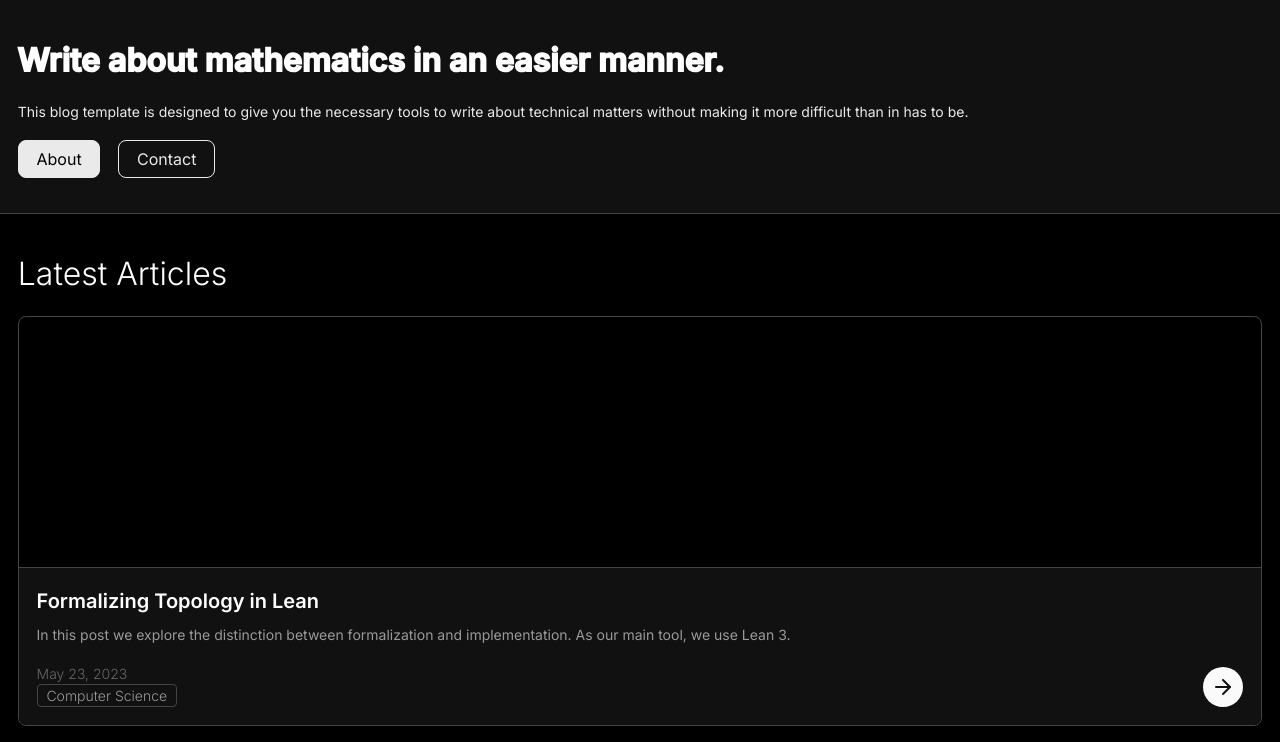
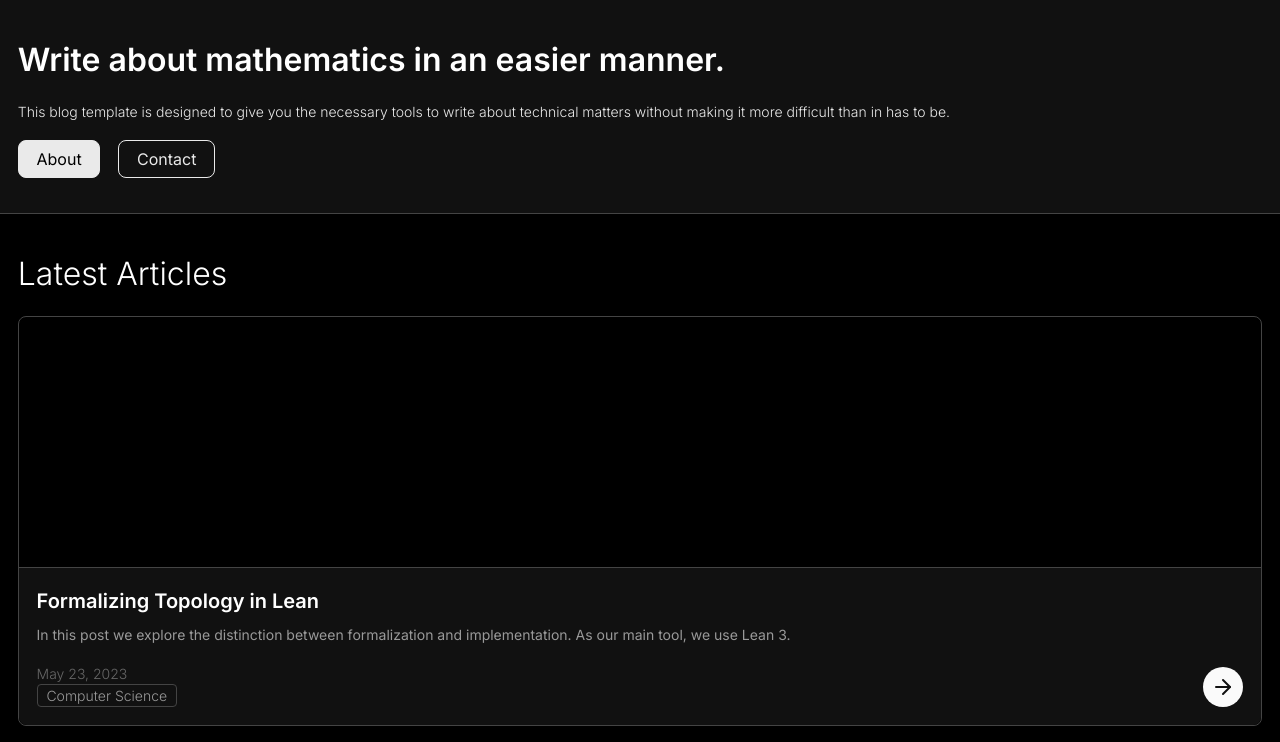
Before and after one commit to MiltMont/Functorial, a Next.js app: page / in a window 1280 px wide. Shown: the top 742 px of the page. Built offline with nearby package versions, Linux system fonts and the light colour scheme.

Commit message:
Added Grid utility component

```diff
--- /dev/null
+++ b/components/utils/Grid.tsx
@@ -0,0 +1,25 @@
+import styled from "styled-components";
+import theme from "../../styles/Theme";
+
+type Props = {
+  align?: "start" | "center" | "end" | "stretch" | "baseline";
+  justify?: "start" | "center" | "end" | "between";
+  flow?: "row" | "column" | "dense";
+  columns: number;
+  gap?: 1 | 2 | 3 | 4 | 5 | 6 | 7 | 8 | 9 | 10;
+  gapX?: 1 | 2 | 3 | 4 | 5 | 6 | 7 | 8 | 9 | 10;
+  gapY?: 1 | 2 | 3 | 4 | 5 | 6 | 7 | 8 | 9 | 10;
+};
+
+const Grid = styled.div<Props>`
+  display: grid;
+  height: inherit;
+  align-items: ${(props) => props.align || "stretch"};
+  justify-items: ${(props) => props.justify || "stretch"};
+  grid-template-columns: ${(props) => `repeat(${props.columns}, 1fr)`};
+  gap: ${(props) => theme.space[props.gap]};
+  column-gap: ${(props) => theme.space[props.gapX]};
+  row-gap: ${(props) => theme.space[props.gapY]};
+`;
+
+export default Grid;
--- a/components/utils/Text.tsx
+++ b/components/utils/Text.tsx
@@ -26,7 +26,14 @@ type Props = {
   weight?: 1 | 2 | 3 | 4;
   transform?: "capitalize" | "uppercase" | "lowercase" | "initial";
   align?: "left" | "center" | "right";
-  color?: string;
+  color?:
+    | "foreground"
+    | "background"
+    | "brand"
+    | "error"
+    | "success"
+    | "warning"
+    | string;
   truncate?: number | boolean;
   title?: string; //If text is `truncated`, this should be the full text.
   wrap?: boolean;
@@ -63,7 +70,7 @@ const Text: FC<Props> = ({
   weight = 2,
   transform,
   align = "left",
-  color = theme.colors.foreground,
+  color = "foreground",
   truncate,
   title,
   wrap,
@@ -77,7 +84,7 @@ const Text: FC<Props> = ({
     weight={weight}
     transform={transform}
     align={align}
-    color={color}
+    color={theme.colors[color] || color}
     truncate={truncate}
     title={title}
     wrap={wrap}
--- a/pages/index.tsx
+++ b/pages/index.tsx
@@ -9,6 +9,7 @@ import Spacer from "../components/utils/Spacer";
 import { Articles } from "../utils/dummyArticle";
 import { Lectures } from "../utils/dummyLecture";
 import Text from "../components/utils/Text";
+import Grid from "../components/utils/Grid";
 
 export default function Home() {
   return (
@@ -23,29 +24,16 @@ export default function Home() {
           borderBottom: `1px solid ${theme.colors.accent3}`,
         }}
       >
-        <Box
-          style={{
-            fontSize: theme.fontSize[7],
-            fontWeight: theme.fontWeight[4],
-            marginBottom: theme.space[1],
-            color: "transparent !important",
-            WebkitTextStrokeColor: theme.colors.foreground,
-            WebkitTextStrokeWidth: "2px",
-          }}
-        >
+        <Text as="h1" size={7} weight={4}>
           Write about mathematics in an easier manner.
-        </Box>
-        <Box
-          style={{
-            fontSize: theme.fontSize[2],
-            marginBottom: theme.space[1],
-            color: theme.colors.accent7,
-          }}
-        >
+        </Text>
+        <Spacer size={1} />
+        <Text size={2} weight={1} color="accent7">
           This blog template is designed to give you the necessary tools to
           write about technical matters without making it more difficult than in
           has to be.
-        </Box>
+        </Text>
+        <Spacer size={1} />
         <Flex gap={theme.space[1]}>
           <Button>About</Button>
           <Button fill="outline">Contact</Button>
@@ -69,8 +57,6 @@ export default function Home() {
       ))}
       <Link href={"/articles"} style={{ textDecoration: "none" }}>
         <Flex
-          justifyContent="center"
-          alignContent="stretch"
           style={{
             marginLeft: theme.space[1],
             marginRight: theme.space[1],
```
Also changed, not shown: 1 other file (tests, documents, lock files or other folders).
